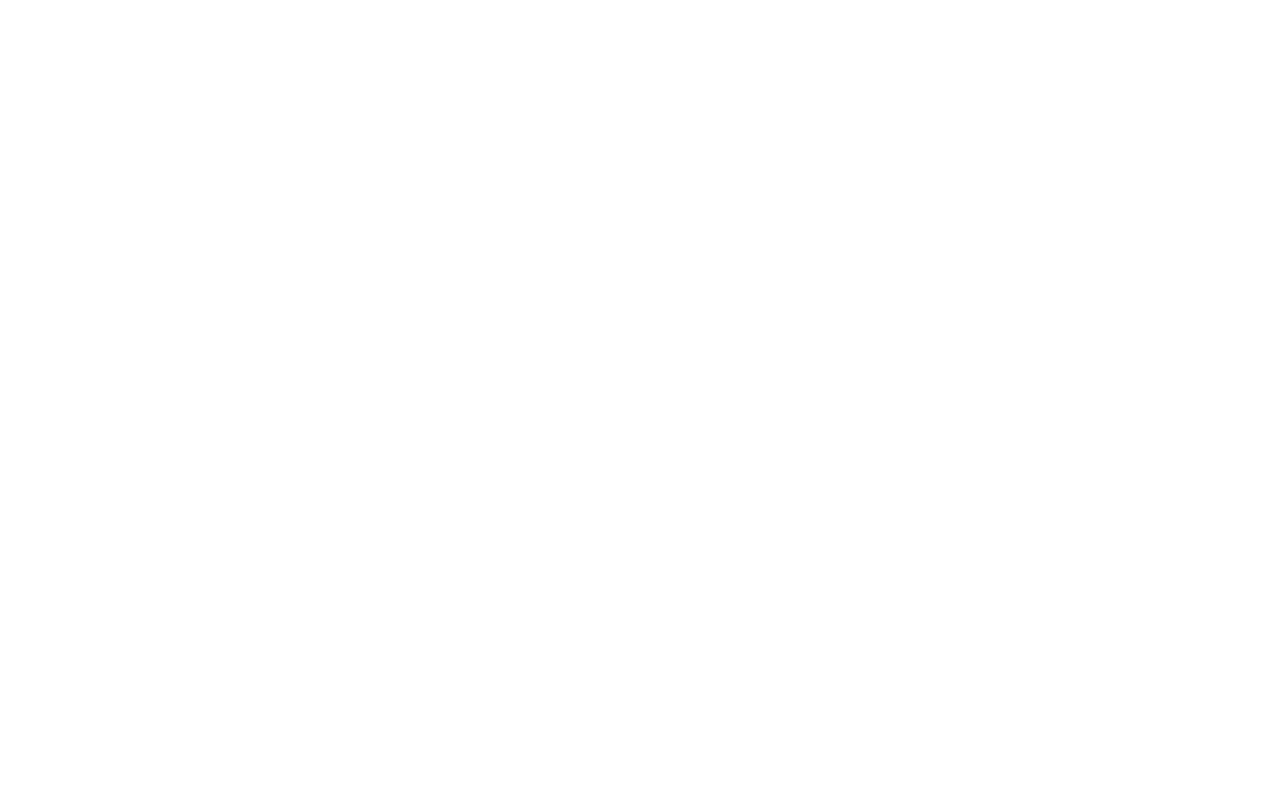
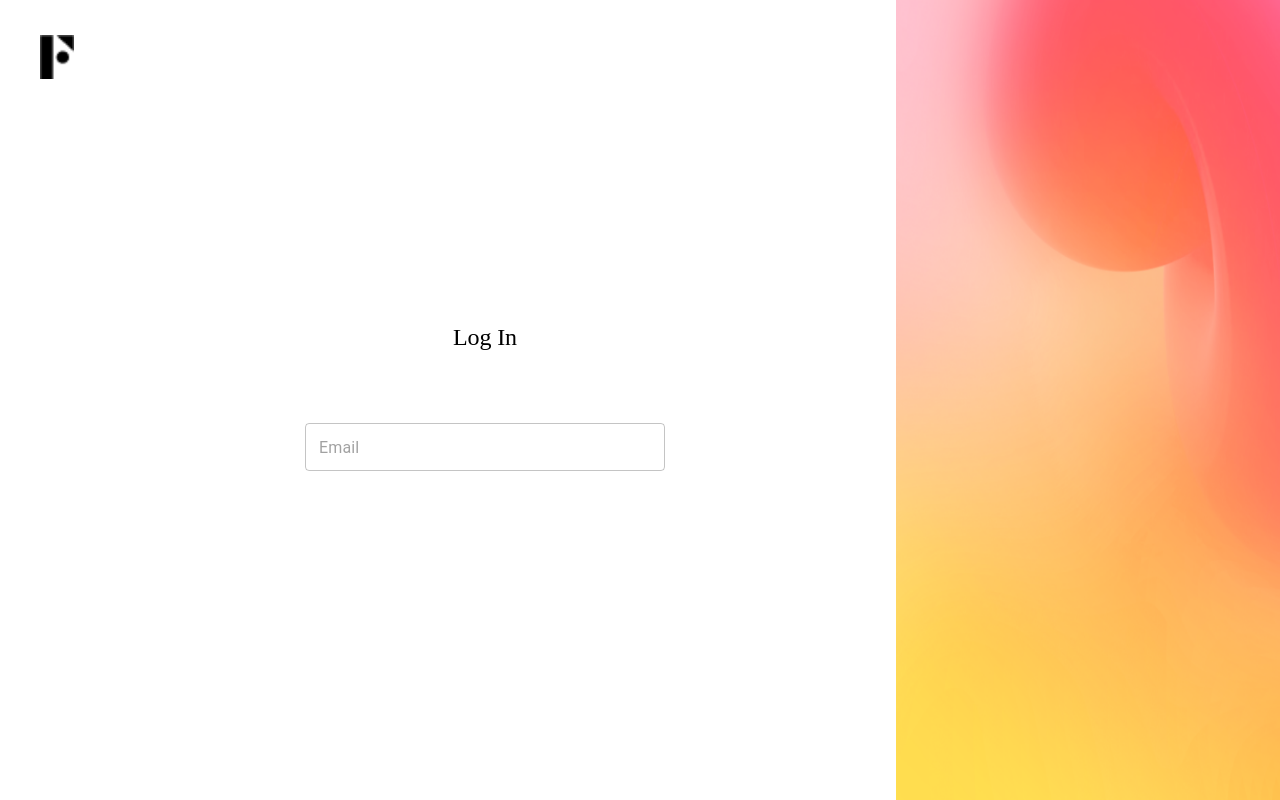
Before and after one commit to sunil2798/BuilderDesign, a React (Create React App) app: page /loginform in a window 1280 px wide. Before the commit this address had no page. Built offline with nearby package versions, Linux system fonts and the light colour scheme.

Commit message:
Login form with formik in progress.

```diff
--- a/src/App.js
+++ b/src/App.js
@@ -24,6 +24,7 @@
 import Header from './component/vishal/Header';
 import LogIn from './component/vishal/byVishal/logIn/LogIn';
 import LoginFormik from './component/vishal/LoginFormik';
+import LogInFormWithFormik from './component/vishal/LogInFormWithFormik';
 
 function App() {
   return (
@@ -53,6 +54,7 @@
         <Route path='/header' element={<Header />} />
         <Route path='/login' element={<LogIn />} />
         <Route path='/loginformik' element={<LoginFormik />} />
+        <Route path='/loginform' element={<LogInFormWithFormik />} />
       </Routes>
     </BrowserRouter>
 
--- /dev/null
+++ b/src/component/vishal/LogInFormWithFormik.jsx
@@ -0,0 +1,180 @@
+import React, { Component } from "react";
+import logoV from "../../img/logoV.png";
+import loginPosterImage from "../../img/loginPosterImage.png";
+import { Formik } from "formik";
+import * as Yup from "yup";
+import { Box, TextField, Typography } from "@material-ui/core";
+
+const validationSchema = Yup.object().shape({});
+
+function FieldErrorEmail({error, touched}) {
+  return error && touched ? (
+    <div style={webStyle.emailError}>{error}</div>
+  ) : null;
+};
+
+export default class LogInFormWithFormik extends Component {
+  constructor() {
+    super();
+    this.state = {
+      email: "",
+      password: "",
+      showPassword: ""
+    };
+  }
+  render() {
+    return (
+      <div style={webStyle.loginOuterMostContainer}>
+        {/* --------Logo Section Start----------- */}
+        <div style={webStyle.logoOuterContainer}>
+          <img src={logoV} alt="logo" style={webStyle.logoImg} />
+        </div>
+        {/* ---------Logo Section End------------ */}
+
+        {/* --------Left Section Start----------- */}
+        <div style={webStyle.logInLeft}>
+          <div style={webStyle.leftContainer}>
+            {/* --------Formik Section Start----------- */}
+            <Formik
+              initialValues={{}}
+              validationSchema={validationSchema}
+              onSubmit={this.handleSubmit}
+              >
+              {({
+                values,
+                errors,
+                resetForm,
+                setFieldTouched,
+                setFieldValue,
+                touched,
+                handleSubmit,
+                setErrors,
+              }) => (
+                //  ---------Log-in Form Section Start------------
+                <form autoComplete="off" onSubmit={handleSubmit}>
+                  {/* --------Form Title Section Start----------- */}
+                  <div style={webStyle.formTitleContainer}>
+                    <Typography style={webStyle.formTitleText}>Log In</Typography>
+                  </div>
+                  {/* ---------Form Title Section End------------ */}
+
+                  {/* --------Form Fields Section Start----------- */}
+                  {/* --------Email Input Section Start----------- */}
+                  <Box>
+                    <TextField
+                      style={webStyle.inputfieldHeight}
+                      variant="outlined"
+                      type="email"
+                      value={this.state.email}
+                      placeholder="Email"
+                      name="email"
+                      onChange={(event) => {
+                        setFieldValue("email", event.target.value);
+                        this.setState({
+                          email: event.target.value
+                        });
+                      }}
+                      />
+                    <FieldErrorEmail
+                      error={errors.email}
+                      touched={touched.email}
+                      />
+                  </Box>
+                  {/* ---------Email Input Section End------------ */}
+
+                  {/* --------Password Input Section Start----------- */}
+                      <Box></Box>
+                  {/* ---------Password Input Section End------------ */}
+                  {/* ---------Form Fields Section End------------ */}
+                </form>
+                //  ---------Log-in Form Section End------------
+
+              )}
+            </Formik>
+            {/* ---------Formik Section End------------ */}
+          </div>
+        </div>
+        {/* ---------Left Section End------------ */}
+
+        {/* --------Right Section Start----------- */}
+        <div style={webStyle.logInRight}>
+          <img
+            src={loginPosterImage}
+            alt="login Poster"
+            style={webStyle.rightImage}
+          />
+        </div>
+        {/* ---------Right Section End------------ */}
+      </div>
+    );
+  }
+}
+
+const webStyle = {
+  loginOuterMostContainer: {
+    display: "flex",
+    height: "100vh",
+    width: "100%",
+    overflow: "hidden",
+  },
+  logoOuterContainer: {
+    marginLeft: "40px",
+    marginTop: "35px",
+  },
+  logoImg: {
+    height: "44px",
+    width: "34px",
+    flexShrink: 0,
+    cover: "no-repeat",
+  },
+  logInLeft: {
+    maxWidth: "70%",
+    height: "100%",
+    margin: "auto",
+    display: "flex",
+    flexDirection: "column",
+    justifyContent: "center",
+    alignItems: "center",
+  },
+  leftContainer: {
+    width: "360px",
+    margin:'auto',
+    gap: "8px",
+    flexShrink: 0,
+  },
+  formTitleContainer: {
+    display: "flex",
+    justifyContent: "center",
+    marginBottom: "70px"
+  },
+  formTitleText: {
+    color: "#000",
+    textAlign: "center",
+    fontFamily: "Silka",
+    fontSize: "24px",
+    fontStyle: "normal",
+    fontWeight: 500,
+    lineHeight: "32px",
+    letterSpacing: "-0.12px",
+  },
+  inputfieldHeight: {
+    height: "56px",
+  },
+  rightImage: {
+    height: "100%",
+    width: "100%",
+  },
+  logInRight: {
+    maxWidth: "30%",
+    height: "100%",
+  },
+  emailError: {
+    color: "#9B9B9D",
+    fontFamily: "Silka",
+    fontSize: "12px",
+    fonStyle: "normal",
+    fontWeight: "200",
+    lineHeight: "normal",
+    letterSpacing: "0.24px",
+  }
+};
```
Also changed, not shown: demo.Json (+8 -0 lines).
